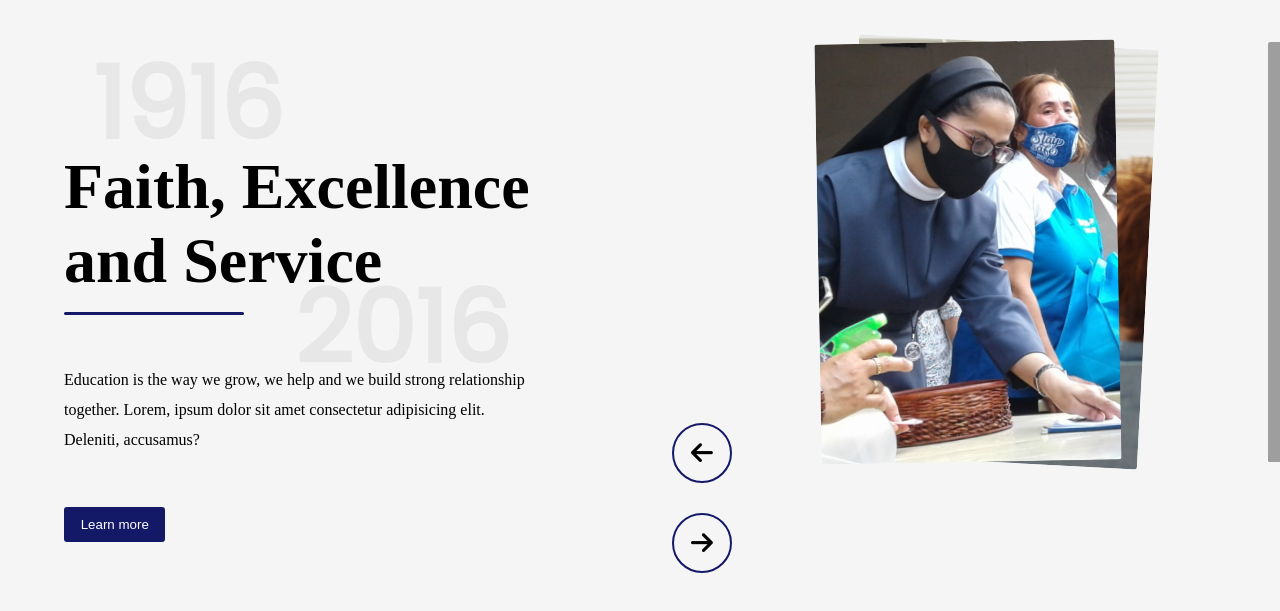
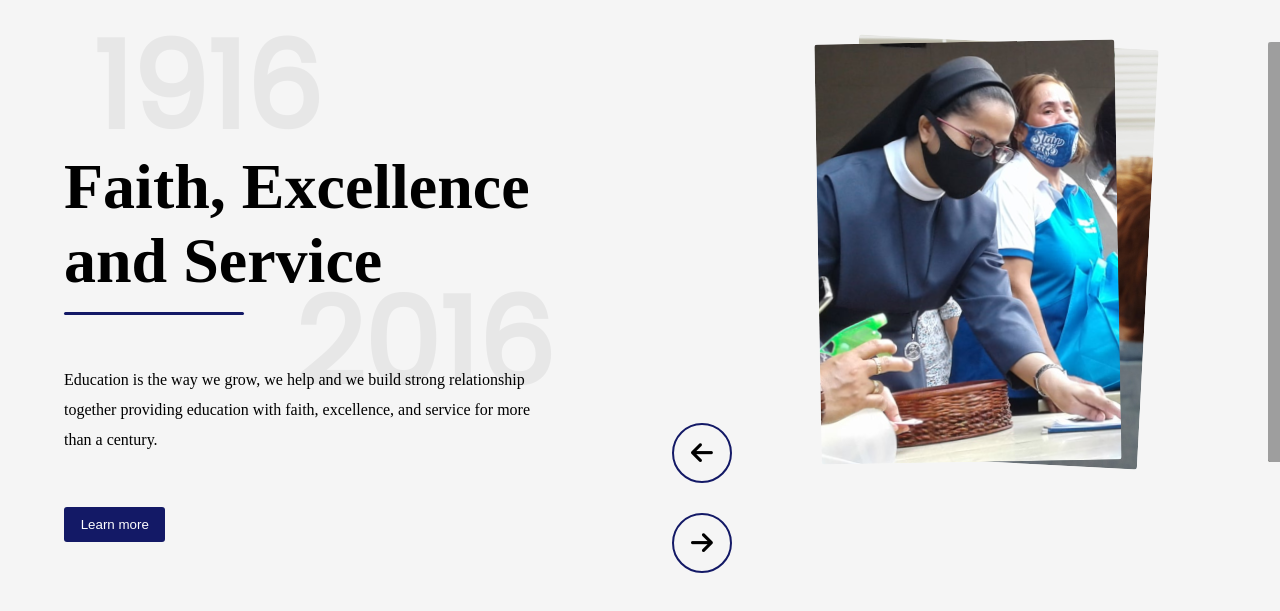
Before and after one commit to HeineKarl/smcm, a plain HTML site: page index.html in a window 1280 px wide. Shown: the part 163-774 px from the top of the page. Drawn offline with Linux system fonts and the light colour scheme; grey boxes are pictures that could not be loaded; a web font is replaced by a local one.

Commit message:
Add files via upload

```diff
--- a/css/_main.scss
+++ b/css/_main.scss
@@ -18,11 +18,11 @@ $translateX: translateX(-140%);
     position: absolute;
     font-family: $Poppins;
     font-weight: 900;
-    font-size: 100px;
+    font-size: 120px;
     opacity: 0.05;
 
     &:nth-child(1) {
-      top: 5%;
+      top: 0%;
       left: 5%;
     }
 
--- a/index.html
+++ b/index.html
@@ -146,8 +146,8 @@
           <div class="main__decor"></div>
           <p class="main__content">
             Education is the way we grow, we help and we build strong
-            relationship together. Lorem, ipsum dolor sit amet consectetur
-            adipisicing elit. Deleniti, accusamus?
+            relationship together providing education with faith, excellence,
+            and service for more than a century.
           </p>
           <button class="main__btn">Learn more</button>
         </div>
```
Also changed, not shown: css/main.css.
